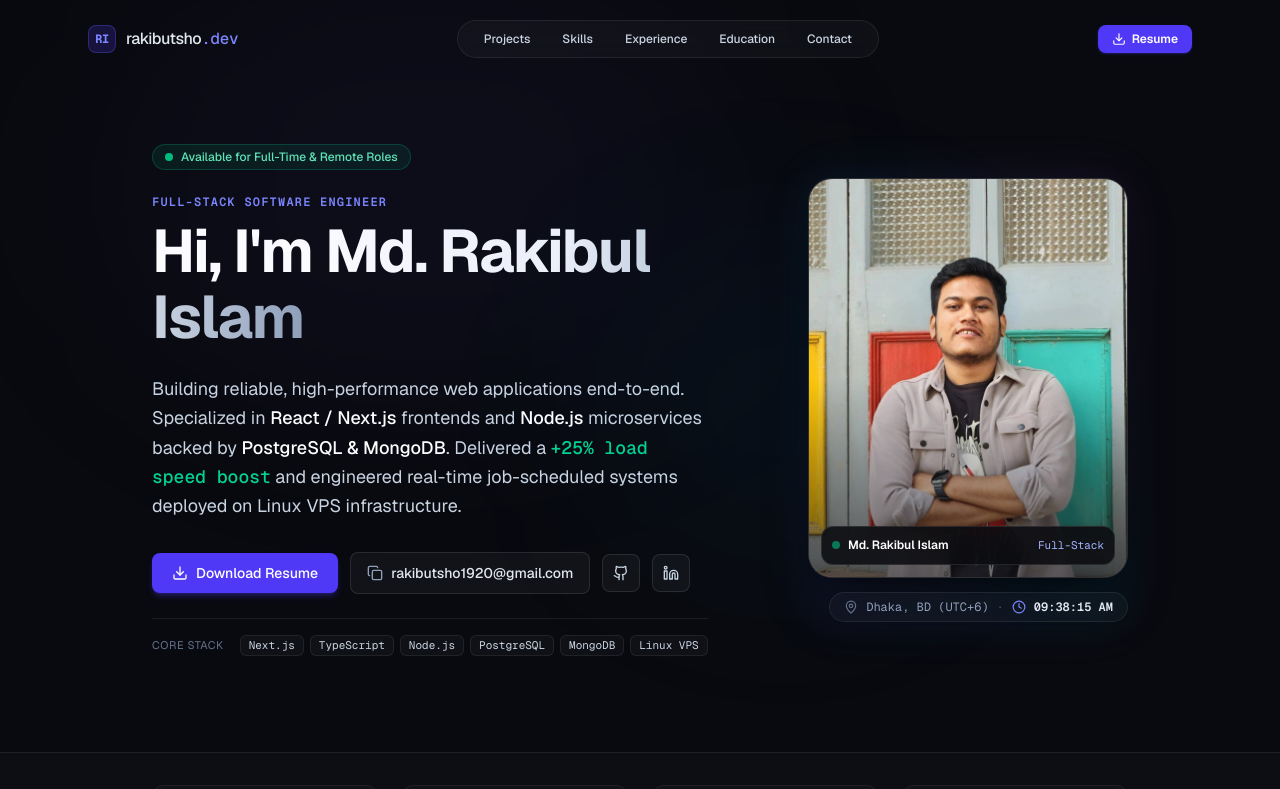
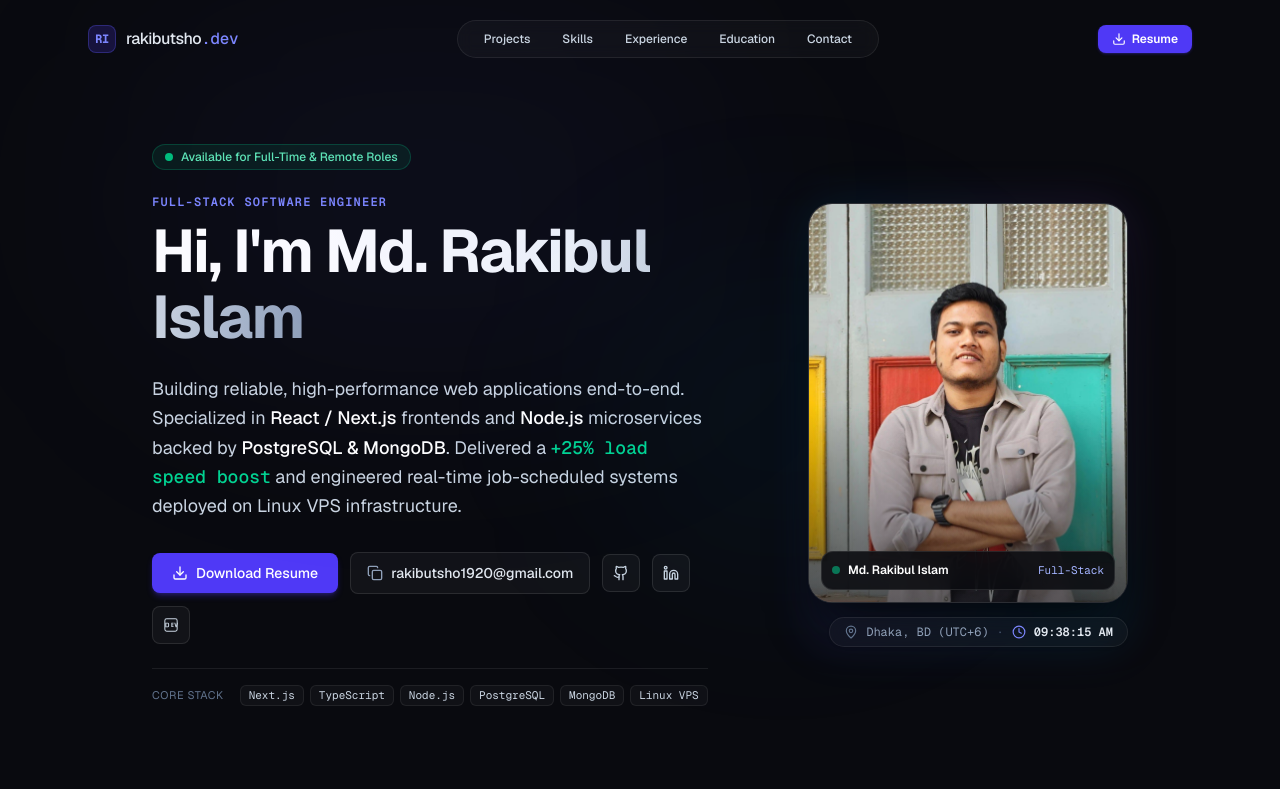
Before and after one commit to rakibutsho/my-portfolio, a Next.js app: page / in a window 1280 px wide. Shown: the top 789 px of the page. Built offline with nearby package versions, Linux system fonts and the light colour scheme.

Commit message:
feat: add Dev.to social link and icon to hero and contact sections

```diff
--- a/components/Contact.tsx
+++ b/components/Contact.tsx
@@ -3,7 +3,7 @@
 import { useState } from "react";
 import { Mail, Phone, Copy, Check, Download, ArrowUpRight } from "lucide-react";
 import { motion } from "motion/react";
-import { GithubIcon, LinkedinIcon } from "@/components/Icons";
+import { GithubIcon, LinkedinIcon, DevtoIcon } from "@/components/Icons";
 import { PORTFOLIO_DATA } from "@/data/portfolio-data";
 
 export default function Contact() {
@@ -144,6 +144,17 @@ export default function Contact() {
                 <LinkedinIcon className="w-3.5 h-3.5" />
                 <span>linkedin.com/in/rakibutsho</span>
               </motion.a>
+              <motion.a
+                whileHover={{ scale: 1.04 }}
+                whileTap={{ scale: 0.96 }}
+                href={PORTFOLIO_DATA.profile.devto}
+                target="_blank"
+                rel="noopener noreferrer"
+                className="inline-flex items-center gap-1.5 px-3 py-1.5 rounded-lg text-xs font-medium text-slate-300 bg-white/[0.03] hover:bg-white/[0.08] border border-white/[0.08] hover:text-white transition-colors"
+              >
+                <DevtoIcon className="w-3.5 h-3.5" />
+                <span>dev.to/rakibutsh</span>
+              </motion.a>
             </div>
 
             <span className="text-xs font-mono text-emerald-400 flex items-center gap-1.5">
--- a/components/Hero.tsx
+++ b/components/Hero.tsx
@@ -4,7 +4,7 @@ import { useState, useEffect } from "react";
 import Image from "next/image";
 import { Download, Copy, Check, Clock, MapPin } from "lucide-react";
 import { motion } from "motion/react";
-import { GithubIcon, LinkedinIcon } from "@/components/Icons";
+import { GithubIcon, LinkedinIcon, DevtoIcon } from "@/components/Icons";
 import { PORTFOLIO_DATA } from "@/data/portfolio-data";
 
 export default function Hero() {
@@ -189,6 +189,19 @@ export default function Hero() {
               >
                 <LinkedinIcon className="w-4 h-4" />
               </motion.a>
+
+              {/* Dev.to Link */}
+              <motion.a
+                whileHover={{ scale: 1.08 }}
+                whileTap={{ scale: 0.95 }}
+                href={PORTFOLIO_DATA.profile.devto}
+                target="_blank"
+                rel="noopener noreferrer"
+                aria-label="Dev.to Profile"
+                className="p-2.5 rounded-lg bg-white/[0.04] hover:bg-white/[0.08] border border-white/[0.1] text-slate-300 hover:text-white transition-colors"
+              >
+                <DevtoIcon className="w-4 h-4" />
+              </motion.a>
             </motion.div>
 
             {/* Quick Tech Pill Row */}
--- a/components/Icons.tsx
+++ b/components/Icons.tsx
@@ -33,6 +33,24 @@ export function LinkedinIcon({ className = "w-4 h-4" }: { className?: string })
       <path d="M16 8a6 6 0 0 1 6 6v7h-4v-7a2 2 0 0 0-2-2 2 2 0 0 0-2 2v7h-4v-7a6 6 0 0 1 6-6z" />
       <rect width="4" height="12" x="2" y="9" />
       <circle cx="4" cy="4" r="2" />
+    </svg>
+  );
+}
+
+export function DevtoIcon({ className = "w-4 h-4" }: { className?: string }) {
+  return (
+    <svg
+      className={className}
+      viewBox="0 0 24 24"
+      fill="currentColor"
+      aria-hidden="true"
+    >
+      <path d="M7.42 10.05c-.18-.16-.46-.23-.84-.23H5v4.36h1.54c.4 0 .69-.08.87-.24.18-.16.27-.42.27-.78v-2.33c0-.36-.09-.62-.26-.78zm1.74 3.11c0 .72-.25 1.28-.75 1.68-.5.4-1.2.6-2.1.6H3.36V8.56h2.95c.9 0 1.6.2 2.1.6.5.4.75.96.75 1.68v2.32zm3.32-4.6h3.42v1.36h-2.02v1.17h1.75v1.36h-1.75v1.36h2.02v1.36h-3.42V8.56zm7.25 4.54l1.35-4.54h1.49l-2.08 6.88h-1.52l-2.08-6.88h1.49l1.35 4.54z" />
+      <path
+        fillRule="evenodd"
+        clipRule="evenodd"
+        d="M2 5.5A3.5 3.5 0 0 1 5.5 2h13A3.5 3.5 0 0 1 22 5.5v13a3.5 3.5 0 0 1-3.5 3.5h-13A3.5 3.5 0 0 1 2 18.5v-13zM5.5 3.5A2 2 0 0 0 3.5 5.5v13A2 2 0 0 0 5.5 20.5h13a2 2 0 0 0 2-2v-13a2 2 0 0 0-2-2h-13z"
+      />
     </svg>
   );
 }
--- a/data/portfolio-data.ts
+++ b/data/portfolio-data.ts
@@ -67,6 +67,7 @@ export const PORTFOLIO_DATA = {
     phone: "+880 1707-934655",
     github: "https://github.com/rakibutsho",
     linkedin: "https://linkedin.com/in/rakibutsho",
+    devto: "https://dev.to/rakibutsh",
     website: "https://rakibutsho.dev",
     resumePdf: "/Rakibul_Islam_Resume.pdf",
   },
```
